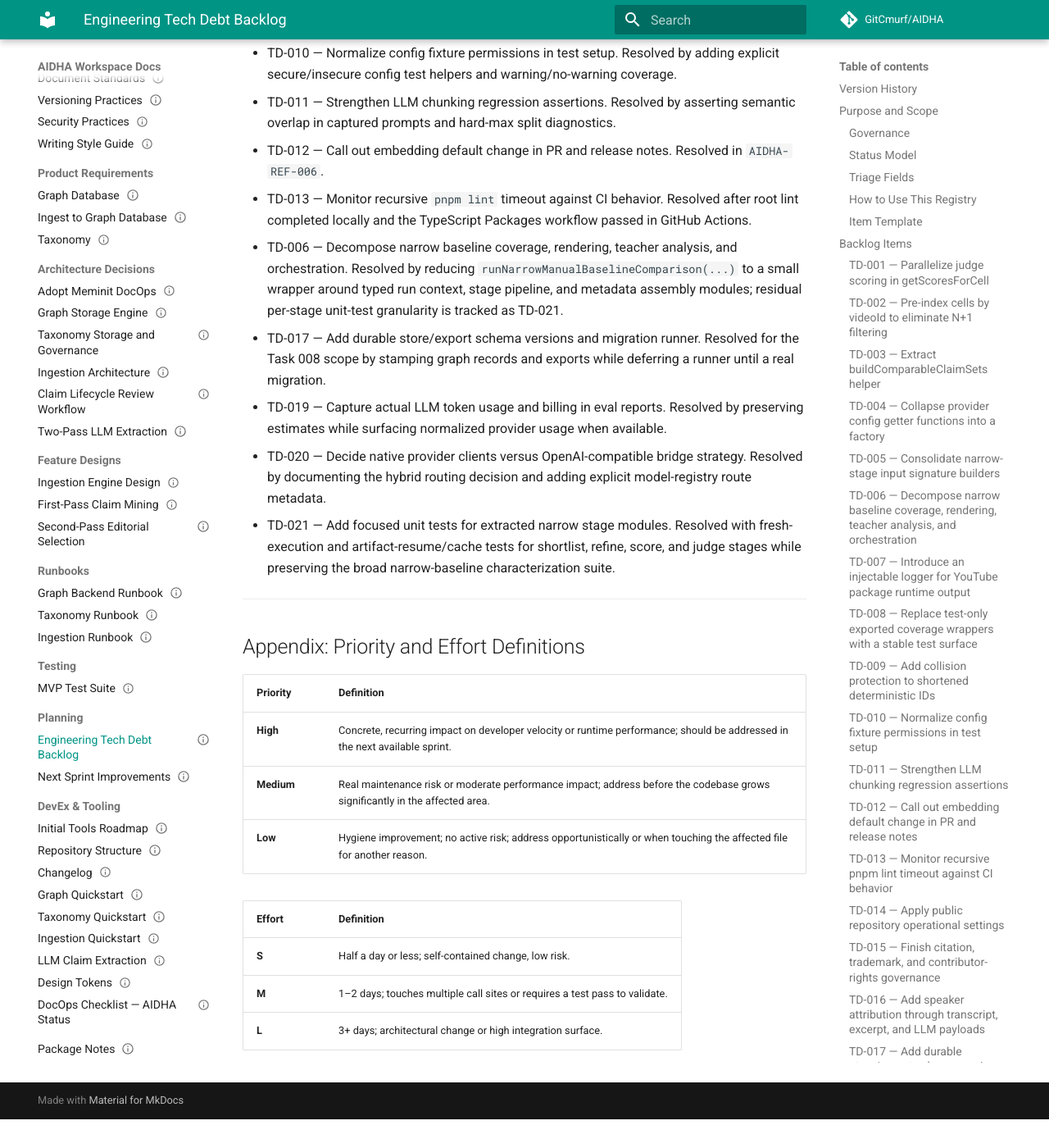
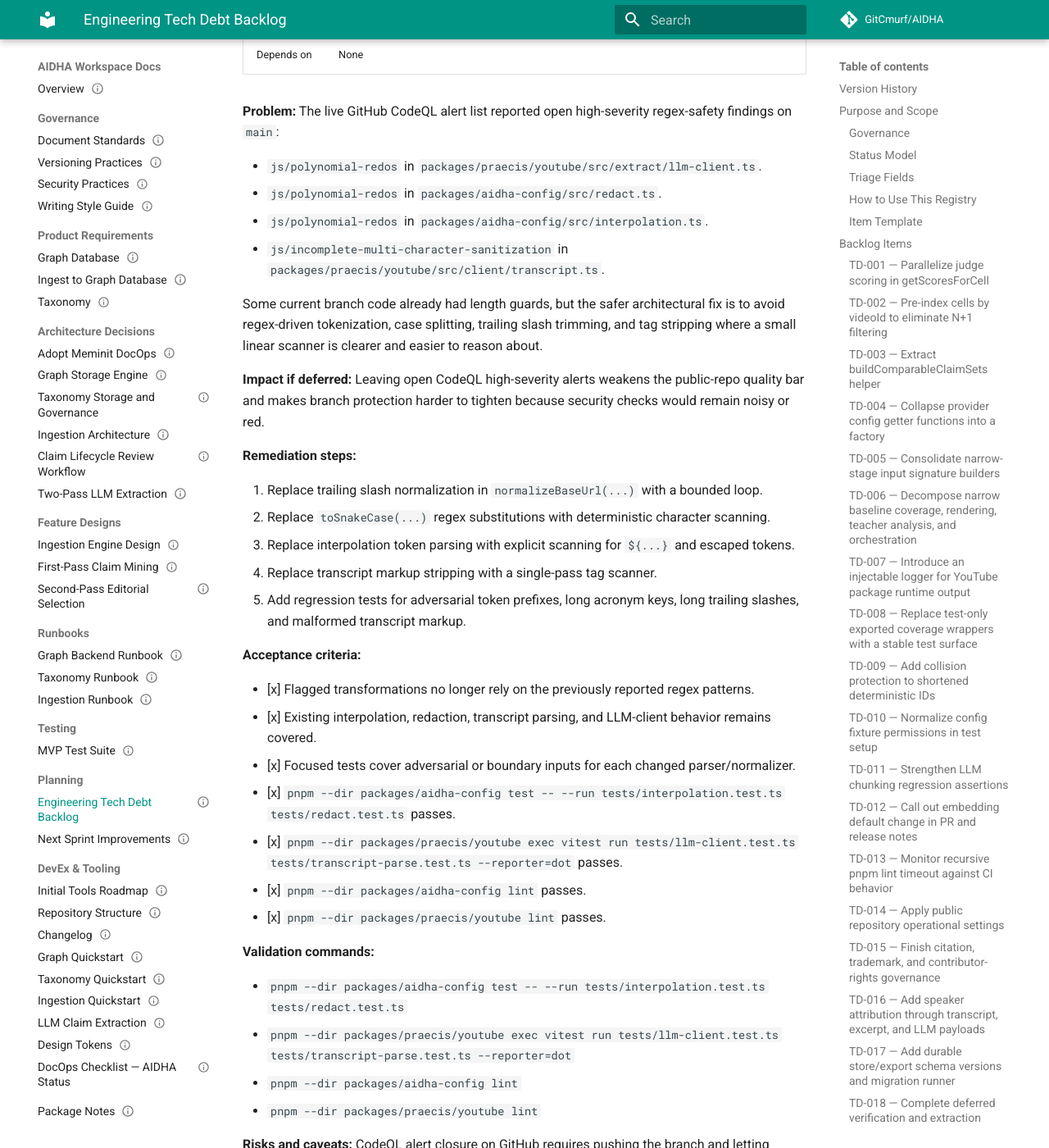
Before and after one commit to GitCmurf/AIDHA, an MkDocs documentation site: the page built from docs/05-planning/tasks/task-007-tech-debt-backlog.md, in a window 1280 px wide and 1400 px high, scrolled down 48726 px. Shown: the whole window at 82% size. Built offline with MkDocs 1.6.1 and Material for MkDocs 9.7.7, drawn with Linux system fonts in a browser that asks for light colours; comment, search, counter and statistics services are not loaded; the version menu is left out; before the commit the page ends 50091 px from its top, so only the background shows below that; some of the changed text lies outside the part shown.

Commit message:
fix: harden regex-sensitive parsing

```diff
--- a/docs/01-indices/catalog.json
+++ b/docs/01-indices/catalog.json
@@ -682,7 +682,7 @@
       "document_id": "AIDHA-TASK-007",
       "owner": "Ingestion Engineering Lead",
       "status": "Draft",
-      "version": "1.54",
+      "version": "1.55",
       "last_updated": "2026-05-12",
       "title": "Engineering Tech Debt Backlog",
       "type": "TASK",
@@ -760,7 +760,7 @@
       "document_id": "AIDHA-TASK-008",
       "owner": "Ingestion Engineering Lead",
       "status": "Draft",
-      "version": "0.45",
+      "version": "0.46",
       "last_updated": "2026-05-12",
       "title": "Next Sprint Improvements and Backlog Burn-Down",
       "type": "TASK",
--- a/docs/05-planning/tasks/task-007-tech-debt-backlog.md
+++ b/docs/05-planning/tasks/task-007-tech-debt-backlog.md
@@ -82,6 +82,7 @@
 | 1.52    | 2026-05-12 | AI     | Record live GitHub evidence for blocked TD-014 repository controls. | — | Draft | AIDHA-TASK-008 |
 | 1.53    | 2026-05-12 | AI     | Record enabled Dependabot and GitHub secret scanning evidence for TD-014. | — | Draft | AIDHA-TASK-008 |
 | 1.54    | 2026-05-12 | AI     | Correct the reusable backlog item template default status. | — | Draft | AIDHA-TASK-008 |
+| 1.55    | 2026-05-12 | AI     | Add and resolve TD-022 for live CodeQL regex-safety alerts. | — | Draft | AIDHA-TASK-008 |
 
 ---
 
@@ -1697,6 +1698,73 @@
 
 ---
 
+### TD-022 — Remove regex-safety CodeQL findings from config and transcript parsing
+
+| Field      | Value |
+|------------|-------|
+| Status     | Resolved |
+| Priority   | High |
+| Category   | Security / Correctness |
+| Location   | `packages/aidha-config/src/interpolation.ts`, `packages/aidha-config/src/redact.ts`, `packages/praecis/youtube/src/client/transcript.ts`, `packages/praecis/youtube/src/extract/llm-client.ts` |
+| Effort     | S-M (half day to 1 day) |
+| Discovered | 2026-05-12, live GitHub CodeQL alert audit |
+| Depends on | None |
+
+**Problem:**
+The live GitHub CodeQL alert list reported open high-severity regex-safety findings on `main`:
+
+- `js/polynomial-redos` in `packages/praecis/youtube/src/extract/llm-client.ts`.
+- `js/polynomial-redos` in `packages/aidha-config/src/redact.ts`.
+- `js/polynomial-redos` in `packages/aidha-config/src/interpolation.ts`.
+- `js/incomplete-multi-character-sanitization` in
+  `packages/praecis/youtube/src/client/transcript.ts`.
+
+Some current branch code already had length guards, but the safer architectural fix is to avoid
+regex-driven tokenization, case splitting, trailing slash trimming, and tag stripping where a small
+linear scanner is clearer and easier to reason about.
+
+**Impact if deferred:**
+Leaving open CodeQL high-severity alerts weakens the public-repo quality bar and makes branch
+protection harder to tighten because security checks would remain noisy or red.
+
+**Remediation steps:**
+
+1. Replace trailing slash normalization in `normalizeBaseUrl(...)` with a bounded loop.
+2. Replace `toSnakeCase(...)` regex substitutions with deterministic character scanning.
+3. Replace interpolation token parsing with explicit scanning for `${...}` and escaped tokens.
+4. Replace transcript markup stripping with a single-pass tag scanner.
+5. Add regression tests for adversarial token prefixes, long acronym keys, long trailing slashes,
+   and malformed transcript markup.
+
+**Acceptance criteria:**
+
+- [x] Flagged transformations no longer rely on the previously reported regex patterns.
+- [x] Existing interpolation, redaction, transcript parsing, and LLM-client behavior remains covered.
+- [x] Focused tests cover adversarial or boundary inputs for each changed parser/normalizer.
+- [x] `pnpm --dir packages/aidha-config test -- --run tests/interpolation.test.ts tests/redact.test.ts` passes.
+- [x] `pnpm --dir packages/praecis/youtube exec vitest run tests/llm-client.test.ts tests/transcript-parse.test.ts --reporter=dot` passes.
+- [x] `pnpm --dir packages/aidha-config lint` passes.
+- [x] `pnpm --dir packages/praecis/youtube lint` passes.
+
+**Validation commands:**
+
+- `pnpm --dir packages/aidha-config test -- --run tests/interpolation.test.ts tests/redact.test.ts`
+- `pnpm --dir packages/praecis/youtube exec vitest run tests/llm-client.test.ts tests/transcript-parse.test.ts --reporter=dot`
+- `pnpm --dir packages/aidha-config lint`
+- `pnpm --dir packages/praecis/youtube lint`
+
+**Risks and caveats:**
+CodeQL alert closure on GitHub requires pushing the branch and letting CodeQL analyze the new commit.
+The local remediation removes the reported regex surfaces and adds focused regression coverage, but
+GitHub is the final authority for alert state.
+
+**Resolution:**
+Resolved on 2026-05-12 by replacing the regex-backed transformations with deterministic scanners
+and adding focused tests. The focused aidha-config and YouTube package test commands and both
+package lint commands passed locally.
+
+---
+
 ## Resolved Items
 
 - TD-001 — Parallelize judge scoring in `getScoresForCell`. Resolved by replacing serial
@@ -1735,6 +1803,8 @@
 - TD-021 — Add focused unit tests for extracted narrow stage modules. Resolved with fresh-execution
   and artifact-resume/cache tests for shortlist, refine, score, and judge stages while preserving
   the broad narrow-baseline characterization suite.
+- TD-022 — Remove regex-safety CodeQL findings from config and transcript parsing. Resolved by
+  replacing flagged regex transformations with deterministic scanners and focused regression tests.
 
 ---
 
```
Also changed, not shown: other parts of docs/05-planning/tasks/task-007-tech-debt-backlog.md (+2 -2 lines), docs/05-planning/tasks/task-008-next-sprint-improvements.md (+5 -4 lines), 9 other files.
